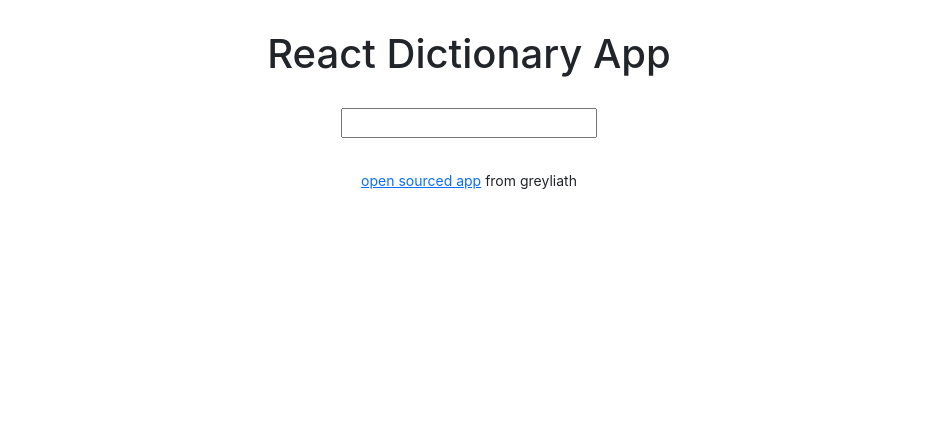
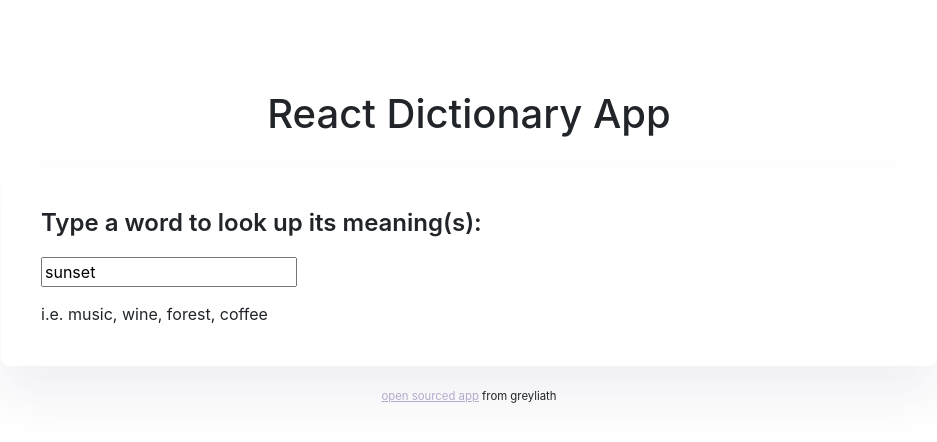
Before and after one commit to greyliath/react-dictionary, a React (Create React App) app: page / in a window 1280 px wide. Shown: the top 442 px of the page, without its empty margins (171-1108 px from the left). Built offline with nearby package versions, Linux system fonts and the light colour scheme; no server answers.

Commit message:
Adds styling

```diff
--- a/src/App.css
+++ b/src/App.css
@@ -1,8 +1,20 @@
+.App {
+  padding: 60px 0 100px;
+  max-width: 960px;
+  margin: 0 auto;
+}
+
 .App header {
+  margin: 30px 0;
   text-align: center;
-  margin: 30px 0;
 }
+
 .App footer {
   text-align: center;
-  margin: 30px 0;
+  margin-top: 20px;
+  font-size: 13px;
 }
+
+.App footer a {
+  color: #4b348363;
+}
--- a/src/App.js
+++ b/src/App.js
@@ -9,7 +9,7 @@ function App() {
           <h1>React Dictionary App</h1>
         </header>
         <main>
-          <Dictionary />
+          <Dictionary defaultKeyword="sunset"/>
         </main>
         <footer>
           <small>
--- a/src/Dictionary.css
+++ b/src/Dictionary.css
@@ -1,3 +1,38 @@
 .Dictionary {
-  text-align: center;
+  max-width: 960px;
+  margin: 0 auto;
 }
+
+.Dictionary section {
+  box-shadow: 0px 30px 50px rgba(65, 50, 100, 0.08);
+  border-radius: 8px;
+  background: rgb(255, 255, 255);
+  margin-top: 10px;
+  padding: 40px;
+}
+
+.Dictionary label {
+  font-weight: 600;
+  font-style: normal;
+  font-size: 24px;
+  margin-bottom: 20px;
+  display: block;
+  line-height: 29px;
+}
+
+.Dictionary .search-input {
+  display: block;
+  height: 64px;
+  color: #666666;
+  font-size: 18px;
+  line-height: 21px;
+  padding: 22px;
+  border: 1px solid rgb(221, 221, 221);
+  border-radius: 6px;
+  width: 100%;
+}
+
+.Dictionary .hint {
+  margin-top: 15px;
+  display: block;
+}
--- a/src/Dictionary.js
+++ b/src/Dictionary.js
@@ -3,29 +3,52 @@ import Results from "./Results";
 import axios from "axios";
 import "./Dictionary.css";
 
-export default function Dictionary() {
-  let [keyword, setKeyword] = useState("");
+export default function Dictionary(props) {
+  let [keyword, setKeyword] = useState(props.defaultKeyword);
   let [results, setResults] = useState(null);
+  let [loaded, setLoaded] = useState(false);
 
   function handleResponse(response) {
     setResults(response.data[0]);
   }
-  function search(event) {
+  function handleSubmit(event) {
     event.preventDefault();
-    let apiUrl = `https://api.dictionaryapi.dev/api/v2/entries/en/${keyword}`;
-    axios.get(apiUrl).then(handleResponse);
+    search();
   }
 
   function handleKeywordChange(event) {
     setKeyword(event.target.value);
   }
 
+  function search() {
+    let apiUrl = `https://api.dictionaryapi.dev/api/v2/entries/en/${keyword}`;
+    axios.get(apiUrl).then(handleResponse);
+  }
+
+  function load() {
+    setLoaded(true);
+    search();
+  }
+
+  if (loaded) {
     return (
       <div className='Dictionary'>
-      <form onSubmit={search}>
-        <input type='search' onChange={handleKeywordChange} />
+        <section>
+          <label>Type a word to look up its meaning(s):</label>
+          <form onSubmit={handleSubmit}>
+            <input
+              type='search'
+              onChange={handleKeywordChange}
+              defaultValue={props.defaultKeyword}
+            />
           </form>
+          <div className='hint'>i.e. music, wine, forest, coffee</div>
+        </section>
         <Results results={results} />
       </div>
     );
+  } else {
+    load();
+    return "Loading";
   }
+}
--- a/src/Meaning.css
+++ b/src/Meaning.css
@@ -0,0 +1,13 @@
+.Meaning h3 {
+  font-size: 24px;
+  line-height: 1.5;
+  font-weight: bold;
+}
+
+.Meaning .example {
+  font-size: 14px;
+  opacity: 0.7;
+  font-style: italic;
+  color: rgb(112, 117, 122);
+  margin-top: 10px;
+}
--- a/src/Meaning.js
+++ b/src/Meaning.js
@@ -9,11 +9,8 @@ export default function Meaning(props) {
       {props.meaning.definitions.map(function (definition, index) {
         return (
           <div key={index}>
-            <p>
-              <strong>Definition:</strong> {definition.definition}
-              <br />
-              <strong>Example:</strong> <em>{definition.example}</em>
-            </p>
+            <div className='definition'>{definition.definition}</div>
+            <div className='example'>{definition.example}</div>
             <Synonyms synonyms={definition.synonyms} />
             <Synonyms synonyms={props.meaning.synonyms} />
           </div>
--- a/src/Phonetic.css
+++ b/src/Phonetic.css
@@ -0,0 +1,33 @@
+.Phonetic {
+  margin: 10px 10px 5px;
+  font-weight: 400;
+  font-size: 16px;
+  line-height: 19px;
+  color: rgb(145, 145, 145);
+  display: inline;
+}
+
+.Phonetic a {
+  border: 1px solid rgb(221, 221, 221);
+  text-decoration: none;
+  font-weight: normal;
+  border-radius: 20px;
+  transition: all 150ms ease-in-out;
+  color: rgba(65, 1, 65, 0.7);
+  margin-right: 15px;
+  font-size: 14px;
+  line-height: 17px;
+  padding: 8px 18px;
+  border-radius: 50px;
+  text-decoration: none;
+}
+
+.Phonetic a:hover {
+  background: rgba(65, 1, 65, 0.7);
+  color: rgb(255, 255, 255);
+}
+
+.Phonetic .text {
+  opacity: 0.7;
+  font-weight: bold;
+}
--- a/src/Phonetic.js
+++ b/src/Phonetic.js
@@ -4,11 +4,10 @@ import "./Phonetic.css";
 export default function Phonetic(props) {
   return (
     <div className='Phonetic'>
-      <a href={props.phonetic.audio} target='blank' rel='noreferrer'>
+      <p><a href={props.phonetic.audio} target='blank' rel='noreferrer'>
         Listen
       </a>
-      <br />
-      {props.phonetic.text}
+       <span className="text">{props.phonetic.text}</span></p>
     </div>
   );
 }
--- a/src/Results.css
+++ b/src/Results.css
@@ -0,0 +1,5 @@
+.Result h2 {
+  font-size: 36px;
+  font-weight: bold;
+  line-height: 1.5;
+}
--- a/src/Results.js
+++ b/src/Results.js
@@ -7,6 +7,7 @@ export default function Results(props) {
   if (props.results) {
     return (
       <div className='Results'>
+        <section>
         <h2>{props.results.word}</h2>
         {props.results.phonetics
             .filter(function (phonetic) {
@@ -19,11 +20,12 @@ export default function Results(props) {
                 </div>
           );
         })}
+        </section>
         {props.results.meanings.map(function (meaning, index) {
           return (
-            <div key={index}>
+            <section key={index}>
               <Meaning meaning={meaning} />
-            </div>
+            </section>
           );
         })}
       </div>
--- a/src/Synonyms.css
+++ b/src/Synonyms.css
@@ -0,0 +1,12 @@
+.Synonyms {
+  margin: 20px 0 0;
+  padding: 0;
+}
+
+.Synonyms li {
+  font-size: 15px;
+  display: inline-block;
+  padding-right: 15px;
+  line-height: 1;
+  color: rgb(121, 121, 121);
+}
```
Lines whose indentation alone changed are shown as unchanged.
